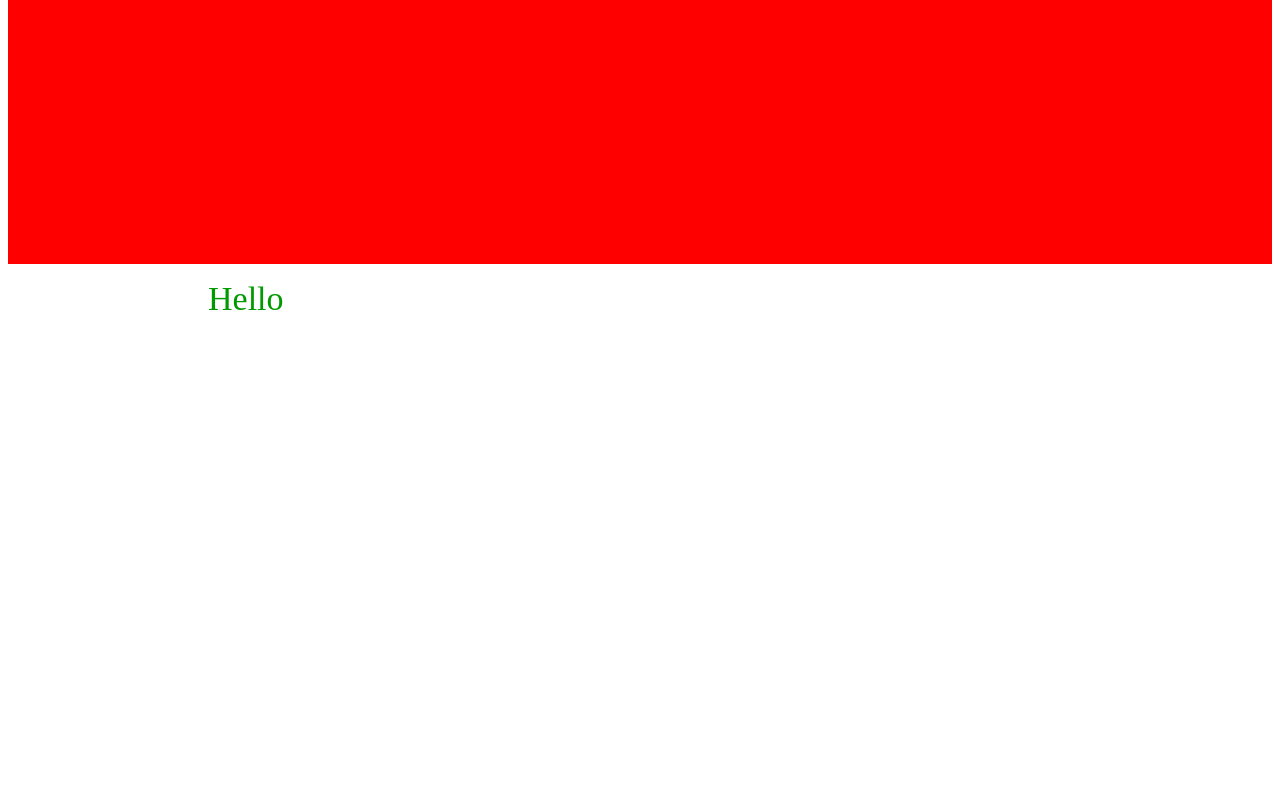
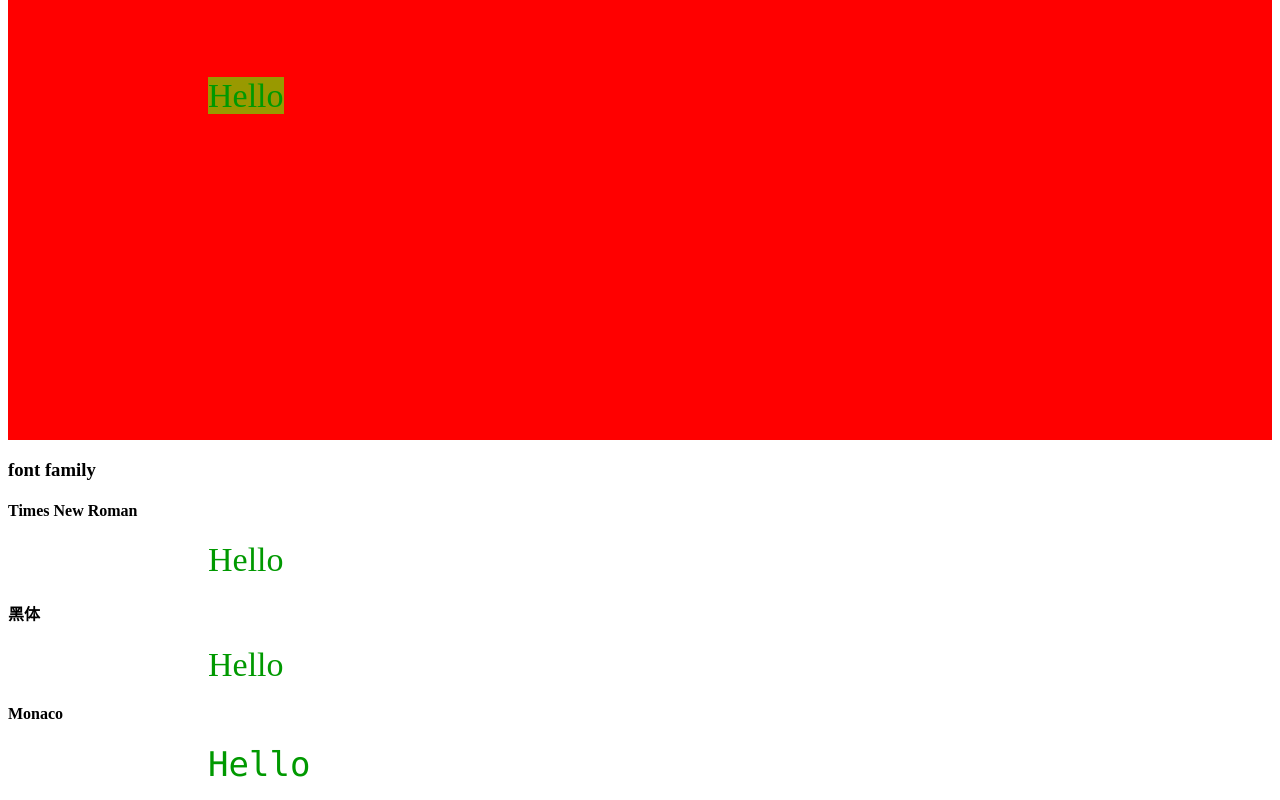
Before and after one commit to wangfeishine/web-learning, a plain HTML site: page index.html in a window 1280 px wide. Shown: the part 985-1785 px from the top of the page. Before the commit the page ends 1319 px from the top, so only its background shows below. Drawn offline with Linux system fonts and the light colour scheme.

Commit message:
font-family

```diff
--- a/index.html
+++ b/index.html
@@ -14,8 +14,10 @@
         <em>H</em><em>e</em><strong>llo</strong>
         <p>H</p><p>e</p><p>ll</p><p>o</p>
         <!-- Empty Element -->
+        <h2>空元素</h2>
         <img src="./microsoft-gray.png"/>
         <!-- Attribute -->
+        <h2>属性</h2>
         <p>
             <a href="http://www.helloworld.org/" title="用不同的语言实现hello world的网站" target="_blank">
                 Hello
@@ -23,6 +25,7 @@
         </p>
         <!-- Text attribute -->
         <!-- Text size -->
+        <h2>文本属性</h2>
         <p><span style="font-size:32px;margin:21px 0;">Hello</span></p>
         <!-- Text color -->
         <p><span style="font-size:34px;margin:21px 0;color:blue">Hello</span></p>
@@ -39,10 +42,21 @@
             </span>
         </p>
         <!-- Text font family -->
+        <h3>font family</h3>
         <p>
-            <span style="font-size:34px;margin:10px 100px 10px 200px;color:#090;font-family:'Times New Roman', Times, serif">
+            <h4>Times New Roman</h4>
+            <span style="font-size:34px;margin:10px 100px 10px 200px;color:#090;font-family:Times New Roman">
+                Hello
+            </span>
+            <h4>黑体</h4>
+            <span style="font-size:34px;margin:10px 100px 10px 200px;color:#090;font-family:黑体">
+                Hello
+            </span>
+            <h4>Monaco</h4>
+            <span style="font-size:34px;margin:10px 100px 10px 200px;color:#090;font-family:Monaco">
                 Hello
             </span>
         </p>
+
     </body>
 </html>
```
